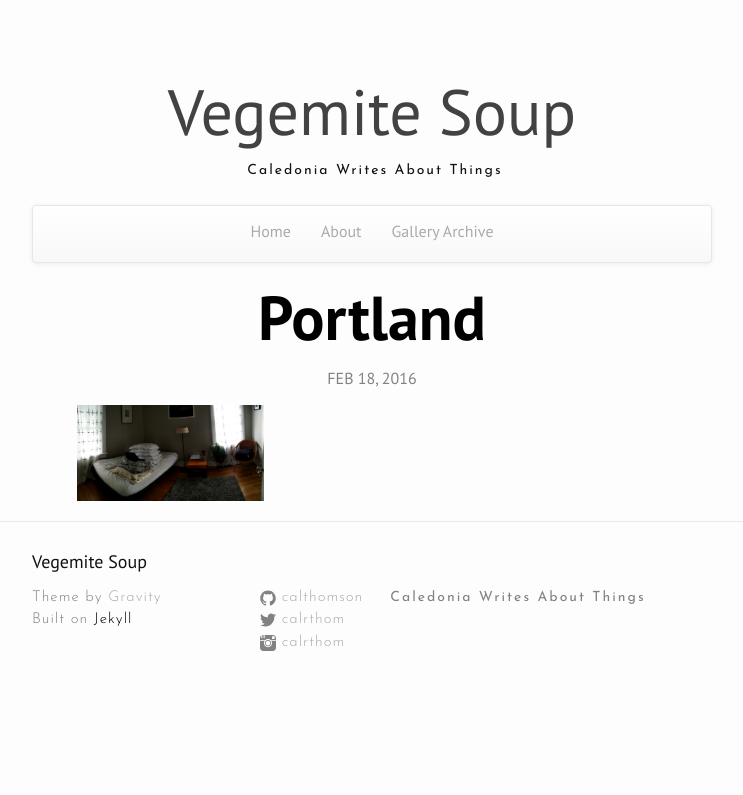
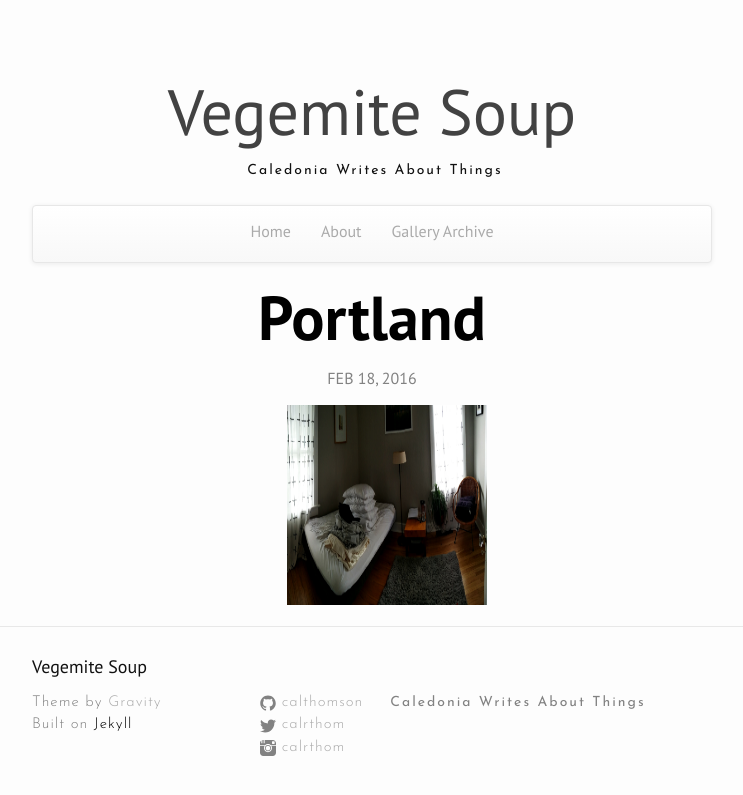
Before and after one commit to calthomson/calthomson.github.io, a Jekyll site: the page built from _galleries/2016-02-18-portland.markdown, in a window 1280 px wide. Shown: the top 795 px of the page, without its empty margins (268-1011 px from the left). Built offline with Jekyll 4.4.1, drawn with Linux system fonts in a browser that asks for light colours; nearby versions of some CDN libraries.

Commit message:
format gallery

```diff
--- a/_layouts/gallery.html
+++ b/_layouts/gallery.html
@@ -31,13 +31,23 @@ layout: default
   {% endfor %}
 </ul> -->
 
-<ul class="photo-gallery">
+<!-- <ul class="photo-gallery">
   {% for image in site.static_files %}
     {% if image.path contains {{page.photoDir}} %}
-        <div class="col-sm-4">
+        <div class="col-sm-4 col-xs-6">
           <a href="{{image.path}}"><img src="{{image.path}}"></a>
           <br>
         </div>
     {% endif %}
   {% endfor %}
+</ul> -->
+
+<ul class="photo-gallery">
+  {% for image in site.static_files %}
+    {% if image.path contains {{page.photoDir}} %}
+        <div class="imgBox">
+          <a href="{{image.path}}"><img src="{{image.path}}"></a>
+        </div>
+    {% endif %}
+  {% endfor %}
 </ul>
--- a/css/style.scss
+++ b/css/style.scss
@@ -687,11 +687,11 @@ pre {
     text-align: center;
 }
 
-.photo-gallery a {
+.photo-gallery .imgBox {
   width: 200px;
   height: 200px;
-  // margin-bottom: 50px;
   overflow: hidden;
+  display: inline-block;
 }
 
 .photo-gallery img {
```
